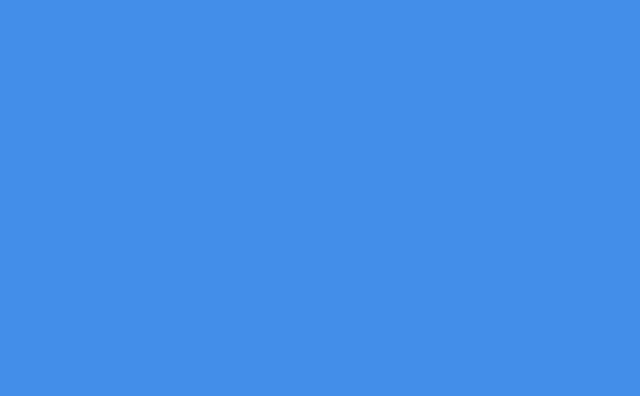
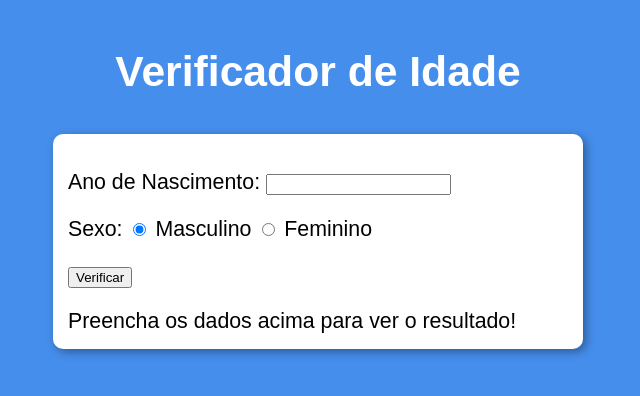
Before and after one commit to devbeatriz/verificador-idade, a plain HTML site: page index.html in a window 1280 px wide. Shown: the whole page, without its empty margins (322-962 px from the left). Drawn offline with Linux system fonts and the light colour scheme.

Commit message:
commit final

```diff
--- a/index.html
+++ b/index.html
@@ -7,7 +7,30 @@
   <title>Verificador de Idade</title>
 </head>
 <body>
-
+  <header>
+    <h1>Verificador de Idade</h1>
+  </header>
+  <section>
+    <div>
+      <p>Ano de Nascimento:
+        <input type="number" name="txtano" id="txtano" min="0">
+      </p>
+      <p>Sexo:
+        <input type="radio" name="radsex" id="mas" checked>
+        <label for="masc">Masculino</label>
+        <input type="radio" name="radsex" id="fem">
+        <label for="fem">Feminino</label>
+      </p>
+      <p>
+        <input type="button" value="Verificar" ondblclick="verificar()">
+      </p>
+    </div>
+    <div id="res">
+      Preencha os dados acima para ver o resultado!
+    </div>
+    <div>
+    </div>
+  </section>
   <script src="script.js"></script>
 </body>
 </html>
--- a/script.js
+++ b/script.js
@@ -0,0 +1,49 @@
+function verificar() {
+  var data = new Date()
+  var ano = data.getFullYear()
+  var fAno = document.getElementById('txtano')
+  var res = document.querySelector('div#res')
+  if (fAno.value.length == 0 || fAno.value > ano) {
+    window.alert('[ERRO] Verifique os dados e tente novamente!')
+  } else {
+    var fsex = document.getElementsByName('radsex')
+    var idade = ano - Number(fAno.value)
+    var genero = ''
+    var img = document.createElement('img')
+    img.setAttribute('id', 'foto')
+    if (fsex[0].checked) {
+      genero = 'Homem'
+      if(idade >=0 && idade < 10) {
+        // Criança
+        img.setAttribute('src', './img/bebe-m.png')
+      } else if (idade < 21) {
+        // Jovem
+        img.setAttribute('src', './img/jovem-m.png')
+      } else if (idade <50) {
+        // Adulto
+        img.setAttribute('src', './img/adulto-m.png')
+      } else {
+         //Idoso
+         img.setAttribute('src', './img/idoso-m.png')
+      }
+    } else if (fsex[1].checked) {
+      genero = 'Mulher'
+      if(idade >=0 && idade < 10) {
+        // Criança
+        img.setAttribute('src', './img/bebe-f.png')
+      } else if (idade < 21) {
+        // Jovem
+        img.setAttribute('src', './img/jovem-f.png')
+      } else if (idade <50) {
+        // Adulto
+        img.setAttribute('src', './img/adulto-f.png')
+      } else {
+         //Idoso
+         img.setAttribute('src', './img/idoso-f.png')
+      }
+    }
+    res.style.textAlign = 'center'
+    res.innerHTML = `Detectamos ${genero} com ${idade} anos.`
+    res.appendChild(img)
+  }
+}
--- a/style.css
+++ b/style.css
@@ -1,6 +1,6 @@
 body {
   background: rgb(70, 142, 236);
-  font: normal 18pt Arial;
+  font: normal 16pt Arial;
 }
 
 header {
```
